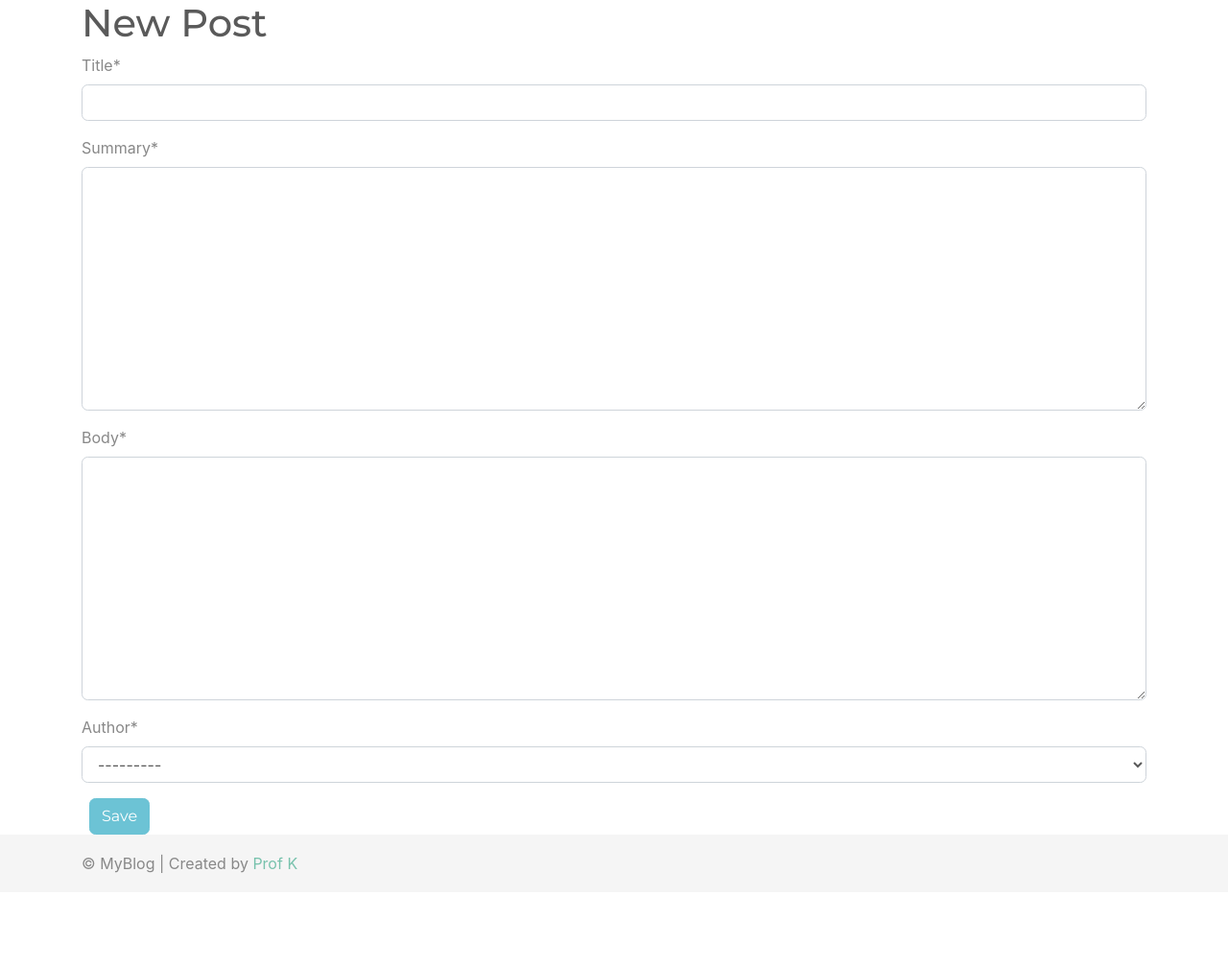
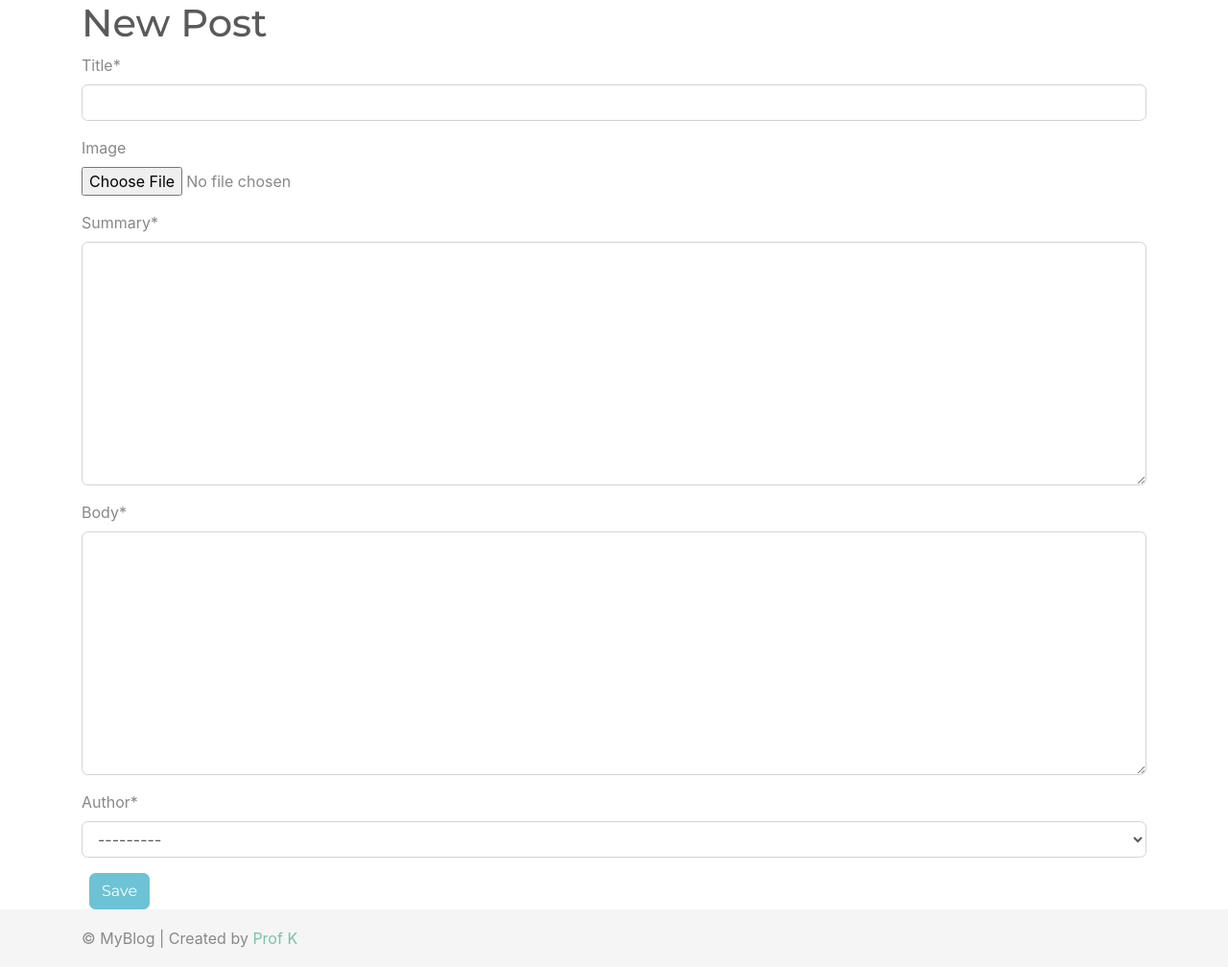
Before and after one commit to ProfessorKazarinoff/django-blog, a Django app: page /posts/new/ in a window 1280 px wide. Shown: the part 56-1064 px from the top of the page at 96% size. Before the commit the page ends 966 px from the top, so only its background shows below. Run offline with Django 3.2, Linux system fonts and the light colour scheme; some libraries are stand-ins or nearby versions.

Commit message:
images added but only saved when using django admin not the posts/new view

```diff
--- a/blog_project/settings.py
+++ b/blog_project/settings.py
@@ -137,5 +137,5 @@ CRISPY_TEMPLATE_PACK = "bootstrap4"
 STATICFILES_DIRS = [os.path.join(BASE_DIR, "static")]
 
 # image uploads
-MEDIA_URL = '/media/'
-MEDIA_ROOT = os.path.join(BASE_DIR, 'media')
+MEDIA_URL = "/media/"
+MEDIA_ROOT = os.path.join(BASE_DIR, "media")
--- a/blog_project/urls.py
+++ b/blog_project/urls.py
@@ -2,6 +2,8 @@
 
 from django.contrib import admin
 from django.urls import path, include
+from django.conf import settings
+from django.conf.urls.static import static
 
 urlpatterns = [
     path("admin/", admin.site.urls),
@@ -11,3 +13,6 @@ urlpatterns = [
     path("pages/", include("pages.urls")),
     path("", include("pages.urls")),
 ]
+
+if settings.DEBUG:  # new
+    urlpatterns += static(settings.MEDIA_URL, document_root=settings.MEDIA_ROOT)
--- a/posts/models.py
+++ b/posts/models.py
@@ -8,7 +8,7 @@ from django.urls import reverse
 
 class Post(models.Model):
     title = models.CharField(max_length=200)
-    cover = models.ImageField(upload_to='images/', blank=True)
+    image = models.ImageField(upload_to="images/", blank=True)
     body = models.TextField()
     summary = models.TextField()
     date = models.DateTimeField(auto_now_add=True)
--- a/posts/views.py
+++ b/posts/views.py
@@ -5,6 +5,7 @@ from django.views.generic.edit import UpdateView, DeleteView, CreateView
 from django.urls import reverse_lazy
 
 from .models import Post
+from .forms import PostForm
 
 
 class PostListView(ListView):
@@ -21,6 +22,7 @@ class PostUpdateView(UpdateView):
     model = Post
     fields = (
         "title",
+        "image",
         "summary",
         "body",
     )
@@ -36,4 +38,11 @@ class PostDeleteView(DeleteView):
 class PostCreateView(CreateView):
     model = Post
     template_name = "post_new.html"
-    fields = ("title", "summary", "body", "author")
+    fields = ("title", "image", "summary", "body", "author")
+
+
+# class PostCreateView(CreateView):
+#     model = Post
+#     form_class = PostForm
+#     template_name = 'post_new.html'
+#     success_url = reverse_lazy('home')
--- a/templates/post_detail.html
+++ b/templates/post_detail.html
@@ -8,6 +8,9 @@
 <div class="post-entry">
     <h2>{{ object.title }}</h2>
     <p>by {{ object.author }} | {{ object.date }}</p>
+    {% if object.image %}
+        <img src="{{ object.image.url }}" alt="{{ object.title }}">
+    {% endif %}
     <p>{{ object.body | markdown | safe }}</p>
 </div>
 
```
Also changed, not shown: posts/forms.py (added, +10 -0 lines), posts/migrations/0003_post_cover.py, posts/migrations/0004_auto_20200602_0332.py (added), 1 other file.
